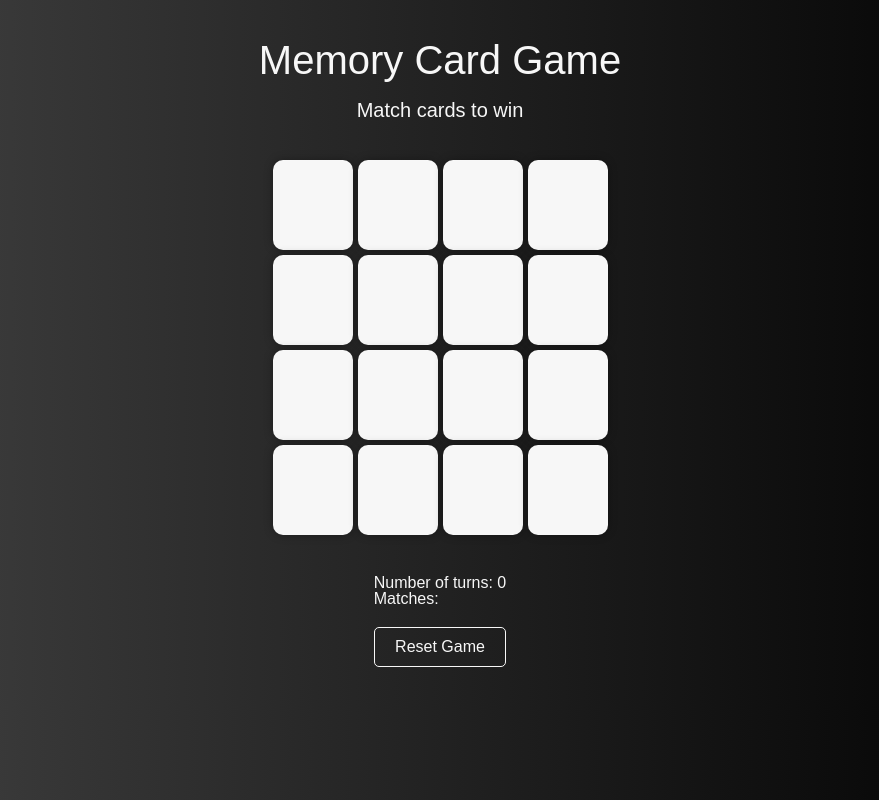
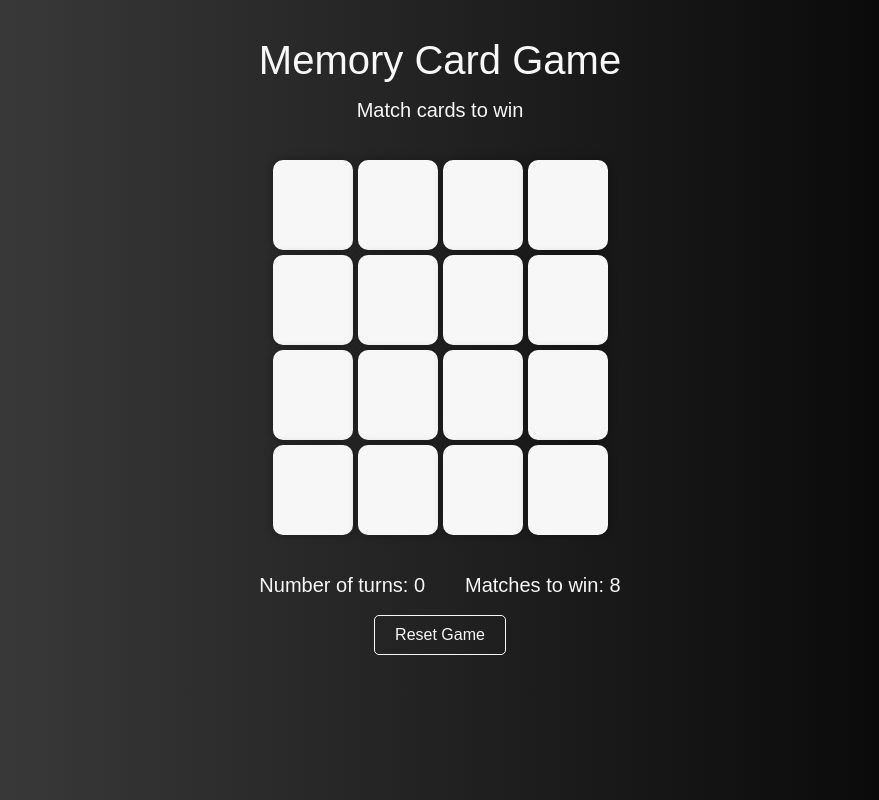
Before and after one commit to curm90/Toy-Projects, a website: page memory-cards/index.html in a window 1280 px wide. Both pictures are taken after a click on the button "Reset Game". Shown: the whole page, without its empty margins (200-1079 px from the left). Drawn offline with Linux system fonts and the light colour scheme.

Commit message:
add matches to win counter and clear on reset

```diff
--- a/memory-cards/index.html
+++ b/memory-cards/index.html
@@ -117,8 +117,8 @@
             <span class="turns-counter"></span>
           </div>
           <div>
-            <span>Matches:</span>
-            <span class="matches-count"></span>
+            <span>Matches to win:</span>
+            <span class="matches-to-win"></span>
           </div>
         </div>
         <div>
--- a/memory-cards/script.js
+++ b/memory-cards/script.js
@@ -16,7 +16,7 @@ const symbols = [
   '🍩',
   '🍪',
 ];
-const matchesToWin = symbols.length / 2;
+let matchesToWin = symbols.length / 2;
 let numberOfTurns = 0;
 let flippedCards = [];
 
@@ -24,8 +24,10 @@ const cardContainers = document.querySelectorAll('.card-container');
 const frontFaces = document.querySelectorAll('.back');
 const resetButton = document.querySelector('.reset-button');
 const turnsCounter = document.querySelector('.turns-counter');
+const matchesToWinCounter = document.querySelector('.matches-to-win');
 
 turnsCounter.textContent = numberOfTurns;
+matchesToWinCounter.textContent = matchesToWin;
 
 function checkIfMatch(el1, el2) {
   return el1 === el2;
@@ -50,6 +52,8 @@ function resetGame() {
   flippedCards = [];
   numberOfTurns = 0;
   turnsCounter.textContent = numberOfTurns;
+  matchesToWin = symbols.length / 2;
+  matchesToWinCounter.textContent = matchesToWin;
 }
 
 cardContainers.forEach((cardContainer) => {
@@ -77,6 +81,8 @@ cardContainers.forEach((cardContainer) => {
         firstCard.removeEventListener('click', () => {});
         secondCard.removeEventListener('click', () => {});
         flippedCards = [];
+        matchesToWin--;
+        matchesToWinCounter.textContent = matchesToWin;
       } else {
         flipUnmatchCardsBack(firstCard, secondCard);
         flippedCards = [];
--- a/memory-cards/styles.css
+++ b/memory-cards/styles.css
@@ -225,6 +225,12 @@ main {
   transform: rotateY(180deg);
 }
 
+.game-scores {
+  display: flex;
+  gap: 4rem;
+  font-size: 2rem;
+}
+
 .reset-button {
   margin: 0 auto;
   padding: 1rem 2rem;
```
